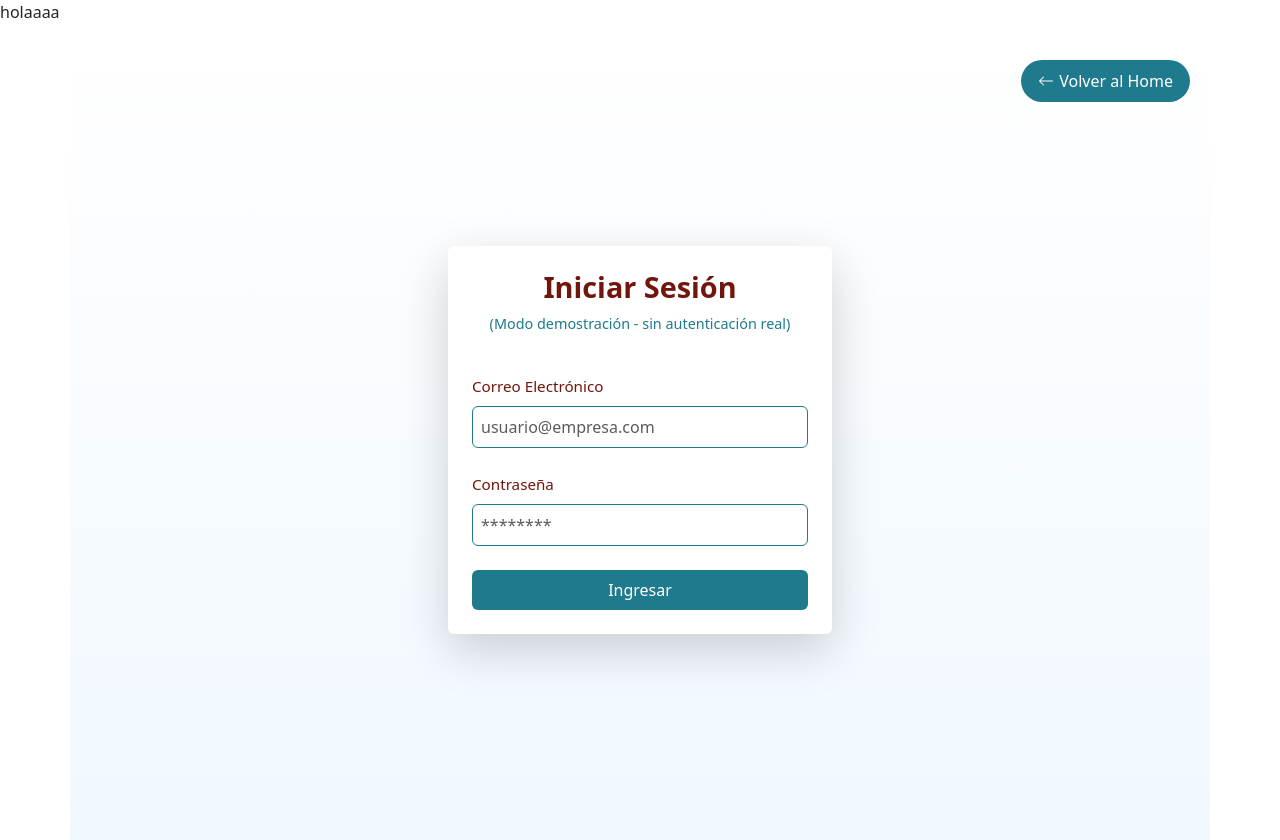
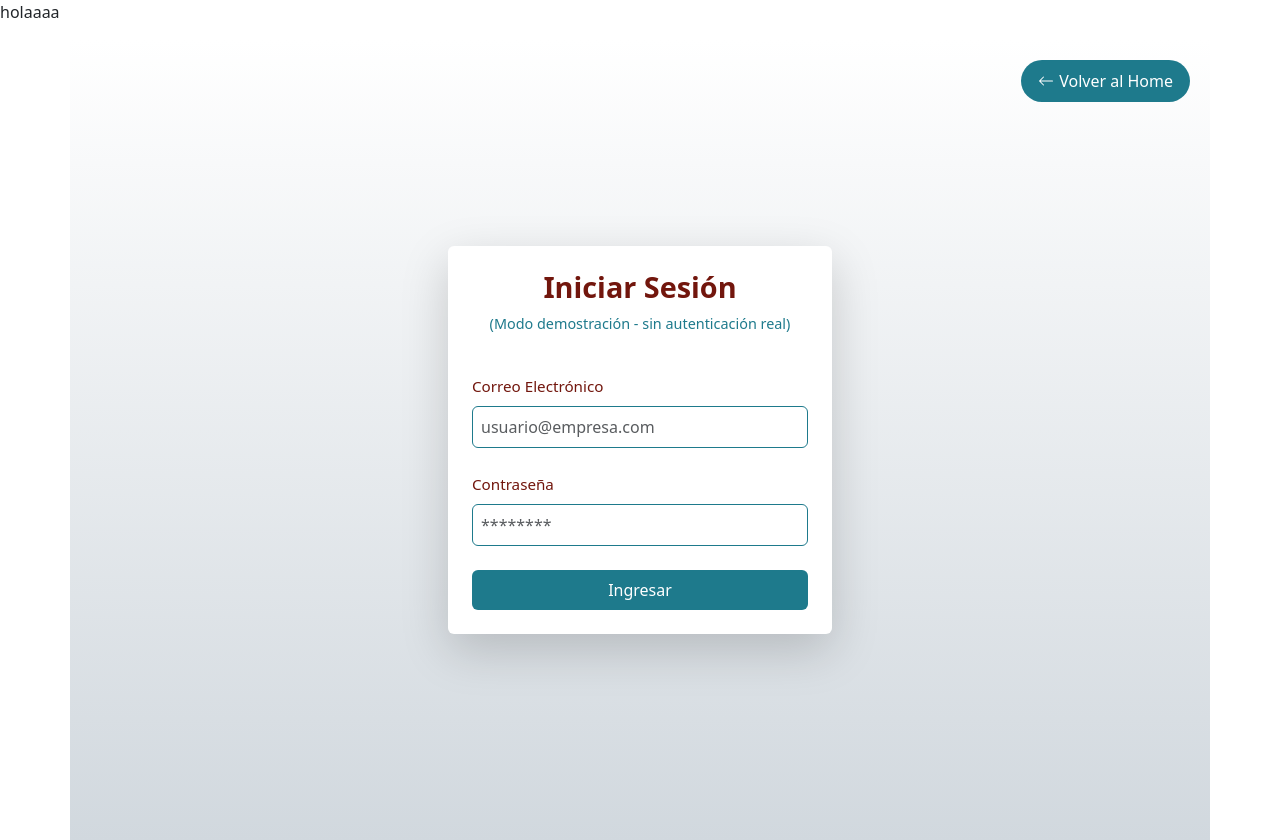
Before and after one commit to Fajardo-Ak/AgendaMedica, a React (Vite) app in the folder Front-End/: page /login in a window 1280 px wide. Built offline with nearby package versions, Linux system fonts and the light colour scheme.

Commit message:
cambios login

```diff
--- a/Front-End/src/Components/Login.css
+++ b/Front-End/src/Components/Login.css
@@ -14,7 +14,7 @@
     background: rgba(38, 21, 107, 0.15);
     padding: 2.5rem;
     border-radius: 12px;
-    box-shadow: 0 10px 30px rgba(12, 5, 43, 0.3);
+    box-shadow: 0 10px 30px rgba(12, 53, 85, 0.3);
     width: 100%;
     max-width: 400px;
     text-align: center;
--- a/Front-End/src/Components/Login.jsx
+++ b/Front-End/src/Components/Login.jsx
@@ -22,7 +22,7 @@ const Login = () => {
             className="container d-flex justify-content-center align-items-center vh-100"
             style={{
                 backgroundColor: "#ffffff",
-                backgroundImage: "linear-gradient(to bottom, #ffffff, #f0f8ff)",
+                backgroundImage: "linear-gradient(to bottom, #ffffff,rgb(209, 216, 222))",
                 position: "relative" // Añadido para posicionar el botón
             }}
         >
```
Also changed, not shown: Front-End/src/Components/modelo.txt (added).
